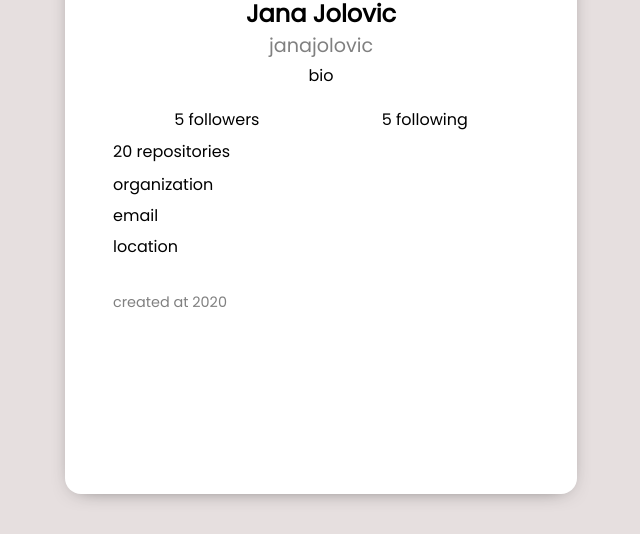
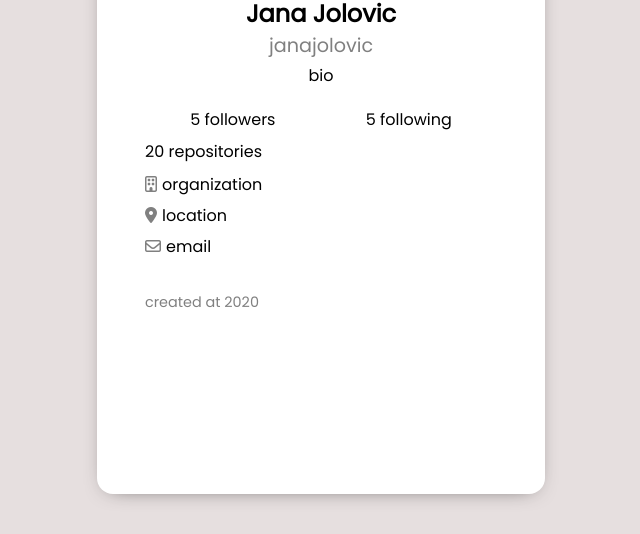
Before and after one commit to janajolovic/githubAPI-project, a plain HTML site: page index.html in a window 1280 px wide. Shown: the part 266-800 px from the top of the page, without its empty margins (319-959 px from the left). Drawn offline with Linux system fonts and the light colour scheme; no server answers.

Commit message:
added icons

```diff
--- a/index.html
+++ b/index.html
@@ -29,9 +29,9 @@
                     <button class="f following">5 following</button>
                 </div>
                 <button class="repos">20 repositories</button>
-                <p>organization</p>
-                <p>email</p>
-                <p>location</p>
+                <p><i class="far fa-building"></i>organization</p>
+                <p><i class="fas fa-map-marker-alt"></i>location</p>
+                <p><i class="far fa-envelope"></i>email</p>
                 <p class="created">created at 2020</p>
             </div>
         </div>
--- a/style.css
+++ b/style.css
@@ -19,7 +19,7 @@ body {
 .card {
     box-shadow: 0px 4px 21px -12px rgba(0, 0, 0, 0.79);
     border-radius: 1rem;
-    width: 40%;
+    width: 35%;
     height: 90%;
     background-color: white;
     display: flex;
@@ -91,3 +91,8 @@ h2 {
 .repos {
     margin: 7px 0 5px 0;
 }
+
+.card i {
+    color: gray;
+    margin-right: 5px;
+}
```
